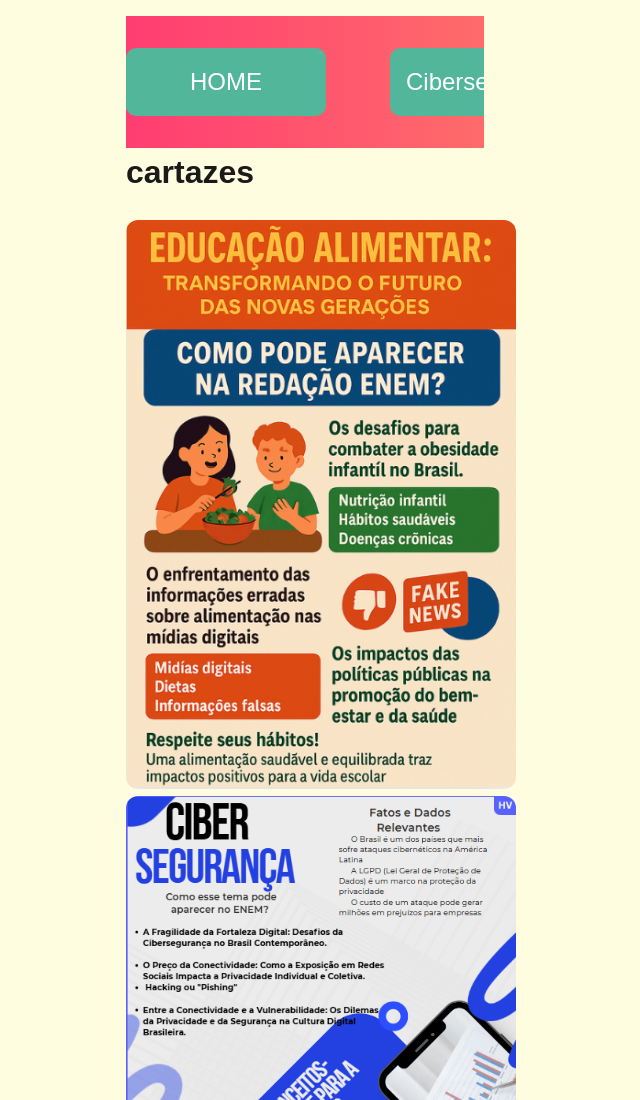
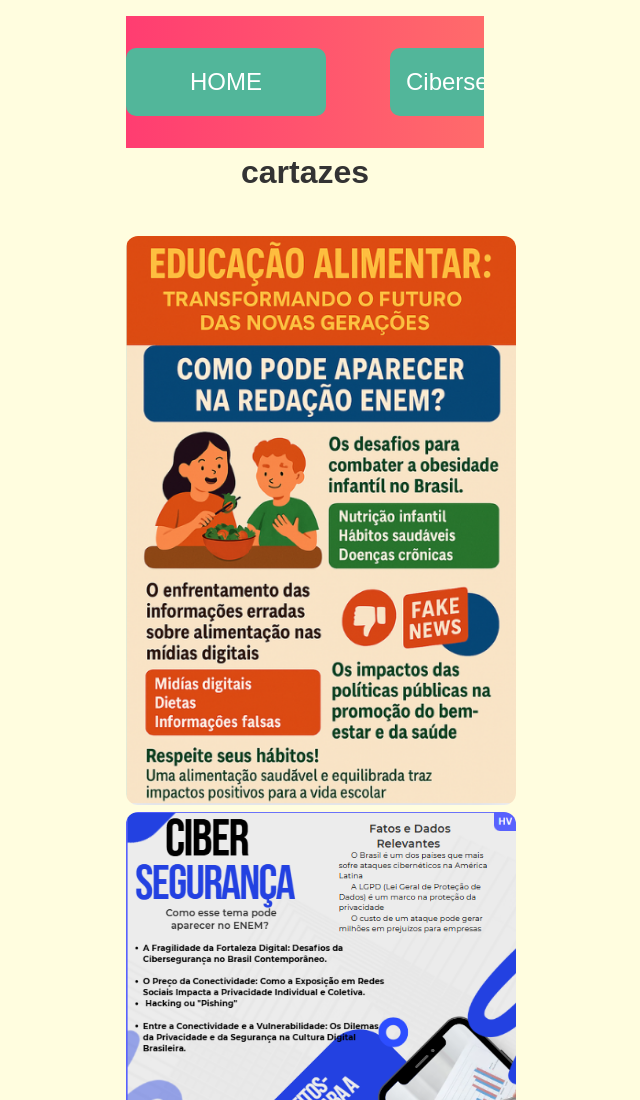
Before and after one commit to abelsilvaneto/redacao, a plain HTML site: page index.html in a window 1280 px wide. Shown: the top 1100 px of the page, without its empty margins (335-975 px from the left). Drawn offline with Linux system fonts and the light colour scheme.

Commit message:
versão mais bunitinha

```diff
--- a/style.css
+++ b/style.css
@@ -5,7 +5,12 @@
     box-sizing: border-box;
 }
 
-
+h1{
+    font-size: 2rem;
+    margin-bottom: 1rem;
+    text-align: center;
+    color: #333;
+}
 
 body{
     font-family: Arial, sans-serif;
```
